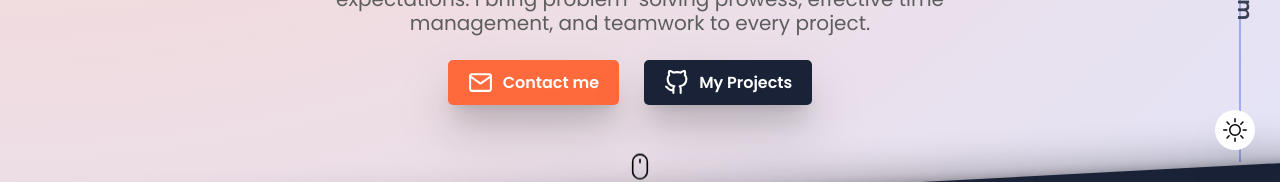
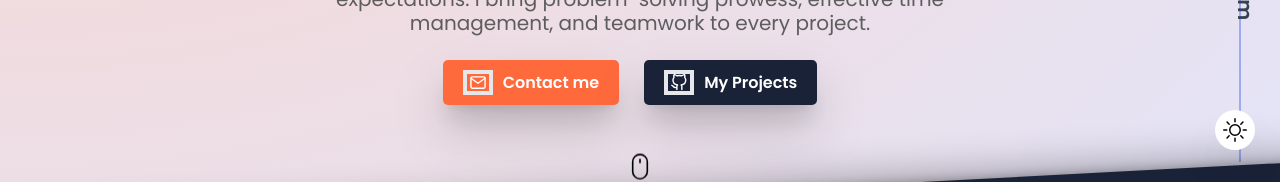
Before and after one commit to mnaibei/vite_portfolio, a React (Vite) app: page / in a window 1280 px wide. Shown: the part 638-820 px from the top of the page. Built offline with nearby package versions, Linux system fonts and the light colour scheme; no server answers.

Commit message:
Optimized buttons for both chrome and safari

```diff
--- a/src/components/Button.tsx
+++ b/src/components/Button.tsx
@@ -30,7 +30,7 @@ const Button: React.FC<ButtonProps> = ({
     onClick,
     type,
     className: `text-white drop-shadow-2xl border-none py-4 px-8 rounded-lg text-[1.6rem] transition-all duration-200 flex flex-row gap-4 justify-center items-center cursor-pointer ${buttoncolor} ${buttonhovercolor} max-lg:text-3xl max-lg:py-8 max-lg:px-16 max-lg:rounded-xl
-    shadow-xl hover:scale-100 hover:-translate-y-2 hover:drop-shadow-xl transition-all duration-200 lg:w-max sm:w-1/3 md:w-1/5`,
+    shadow-xl hover:scale-100 hover:-translate-y-2 hover:drop-shadow-xl transition-all duration-200 lg:w-max sm:w-1/3 md:w-1/3`,
   };
 
   if (elementType === "input") {
@@ -40,7 +40,7 @@ const Button: React.FC<ButtonProps> = ({
       <Link to={link || ""} className="no-underline lg:w-max">
         <button {...commonProps}>
           {IconSVGComponent ? (
-            <IconSVGComponent className={"lg:w-max sm:w-1/2 h-10"} />
+            <IconSVGComponent className={"lg:w-12 sm:w-1/2 border-4 h-10"} />
           ) : (
             <img
               src={buttoncolor || ""}
```
Also changed, not shown: src/assets/icons/git-icon-old.svg (added), src/assets/icons/git-icon.svg.
